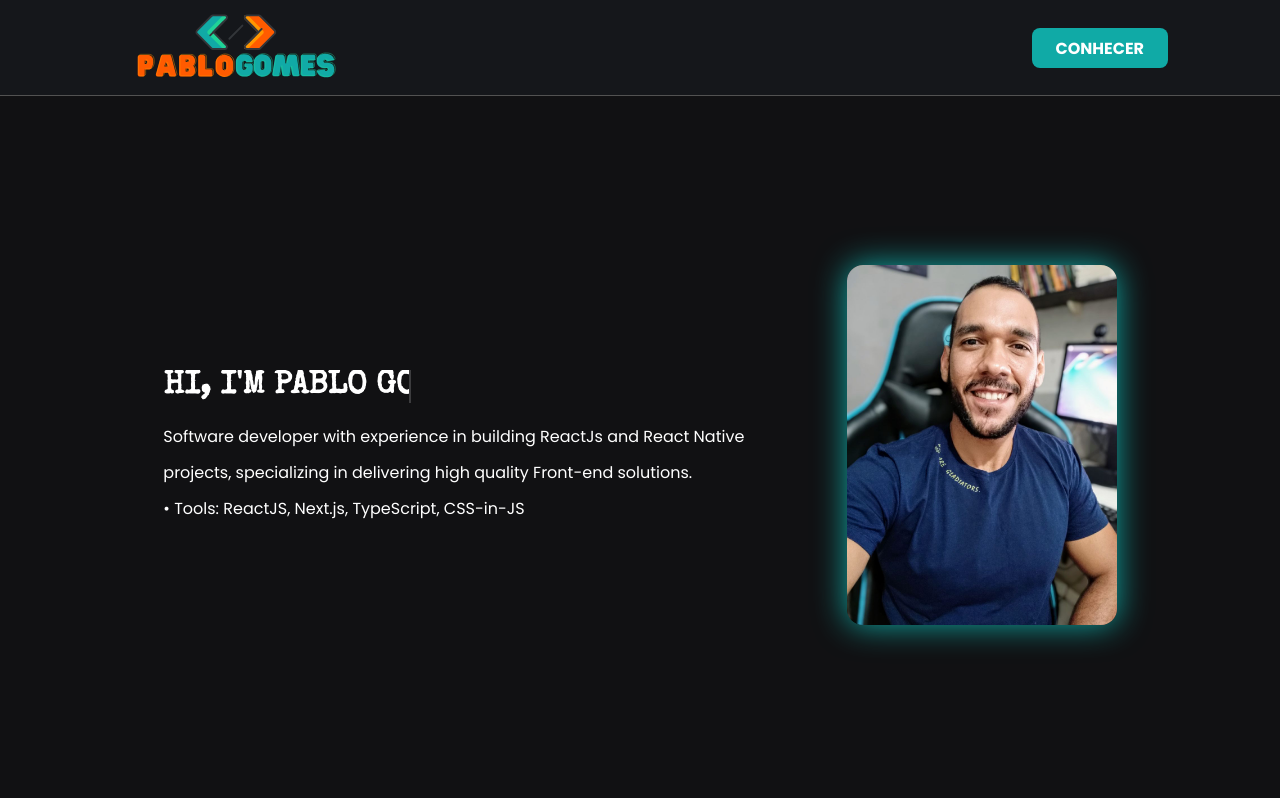
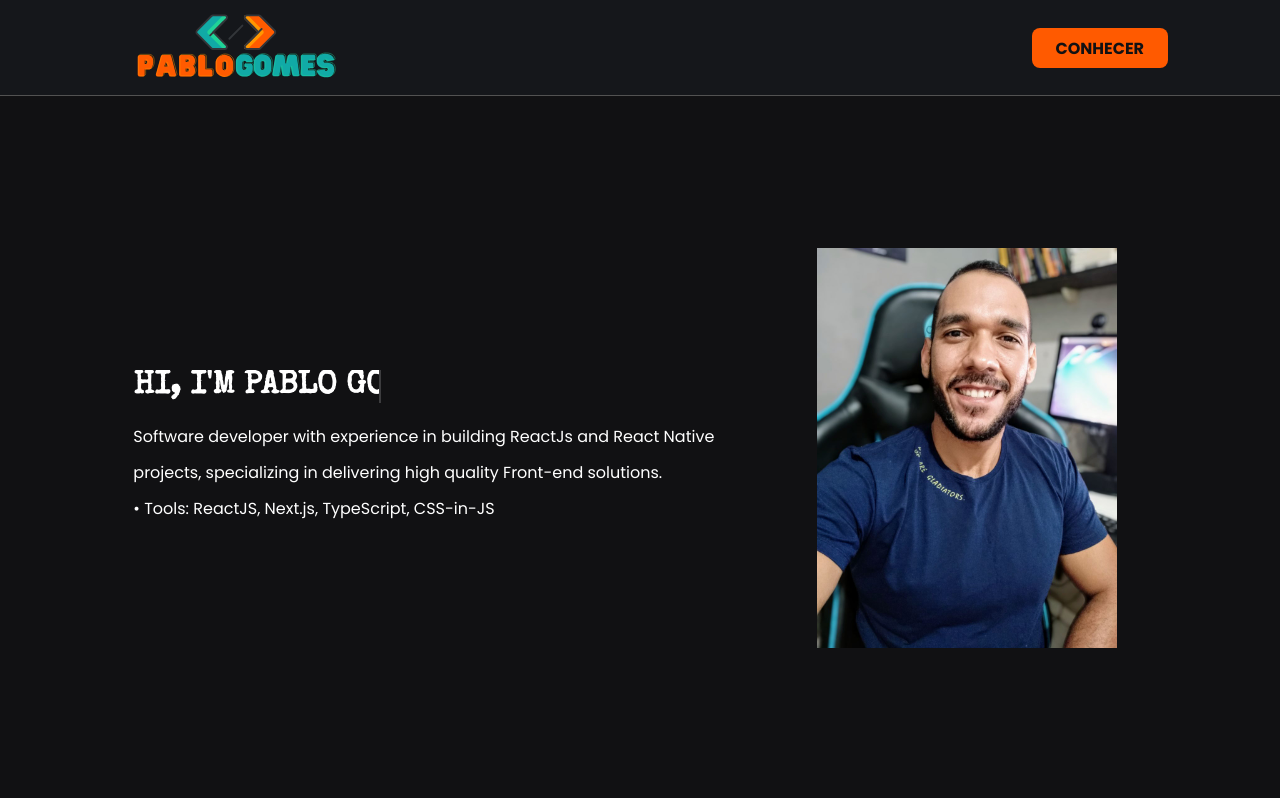
Before and after one commit to pablojr17/blog, a Next.js app: page / in a window 1280 px wide. Shown: the top 798 px of the page. Built offline with nearby package versions, Linux system fonts and the light colour scheme.

Commit message:
melhoria seo

```diff
--- a/src/components/Header/styles.module.scss
+++ b/src/components/Header/styles.module.scss
@@ -50,13 +50,13 @@
   margin-left: auto;
   height: 2.5rem;
   border-radius: 0.5rem;
-  background: var(--green-300);
+  background-color: var(--orange-200);
   border: 0;
   padding: 0 1.5rem;
   display: flex;
   align-items: center;
   justify-content: center;
-  color: var(--white);
+  color: var(--gray-900);
   font-weight: bold;
   transition: filter 0.2s;
 
--- a/src/pages/index.tsx
+++ b/src/pages/index.tsx
@@ -29,9 +29,13 @@ export default function Home() {
               <span>• Tools: ReactJS, Next.js, TypeScript, CSS-in-JS</span>
             </div>
           </section>
-          <section className={styles.contentImg}>
-            <img src="/images/eu.jpeg" alt="Conteúdos Sujeito Programador" />
-          </section>
+          <Image
+            src="/images/eu.jpeg"
+            height={400}
+            width={360}
+            objectFit="contain"
+            alt="Conteúdos Sujeito Programador"
+          />
         </div>
 
         <hr className={styles.divisor} />
--- a/src/styles/global.scss
+++ b/src/styles/global.scss
@@ -13,6 +13,7 @@
   --green-100: #61ffca; // CTA - Buttons
   --green-200: #20d397; // CTA - Buttons
   --green-300: #10aaa6; // CTA - Buttons
+  --green-400: #11AAA6
   --purple-500: #a277ff;
   --orange-100: #ff9700;
   --orange-200: #ff5a00;
--- a/src/styles/home.module.scss
+++ b/src/styles/home.module.scss
@@ -12,14 +12,7 @@
 }
 
 .contentImg {
-  max-width: 600px;
-
-  img {
-    max-height: 360px;
-    max-width: 400px;
-    border-radius: 16px;
-    box-shadow: 0px 0px 32px var(--green-300);
-  }
+  box-shadow: 0px 0px 32px var(--green-300);
 }
 
 .animatee {
```
